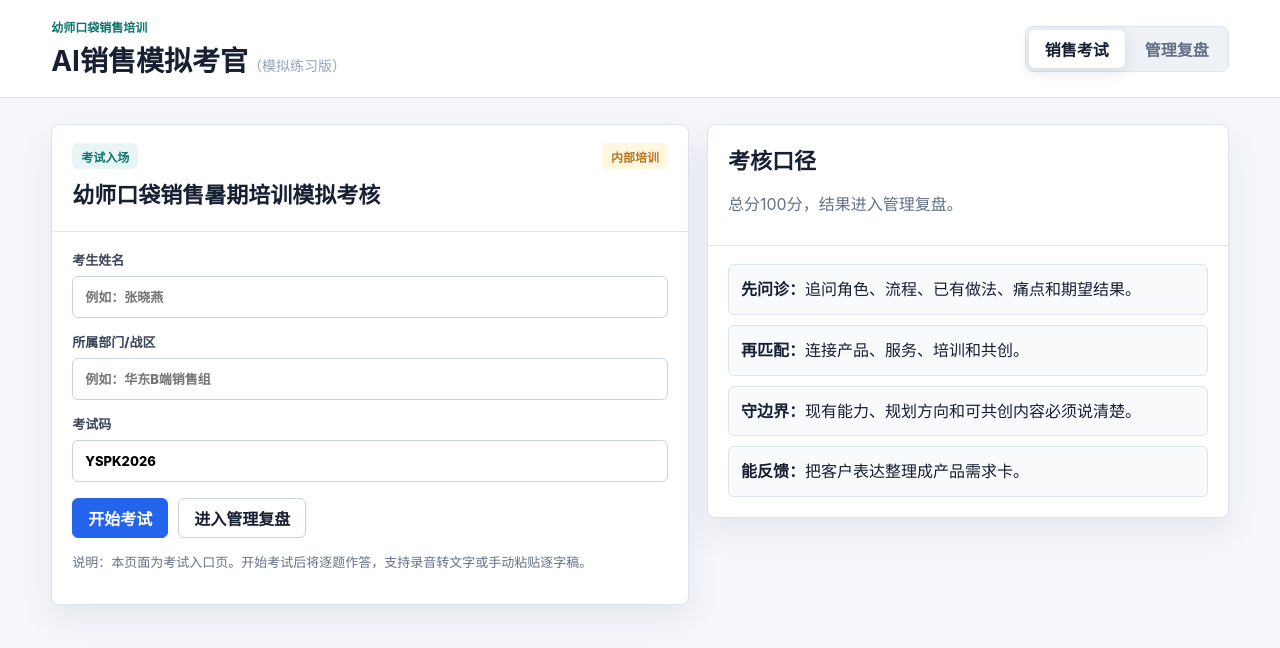
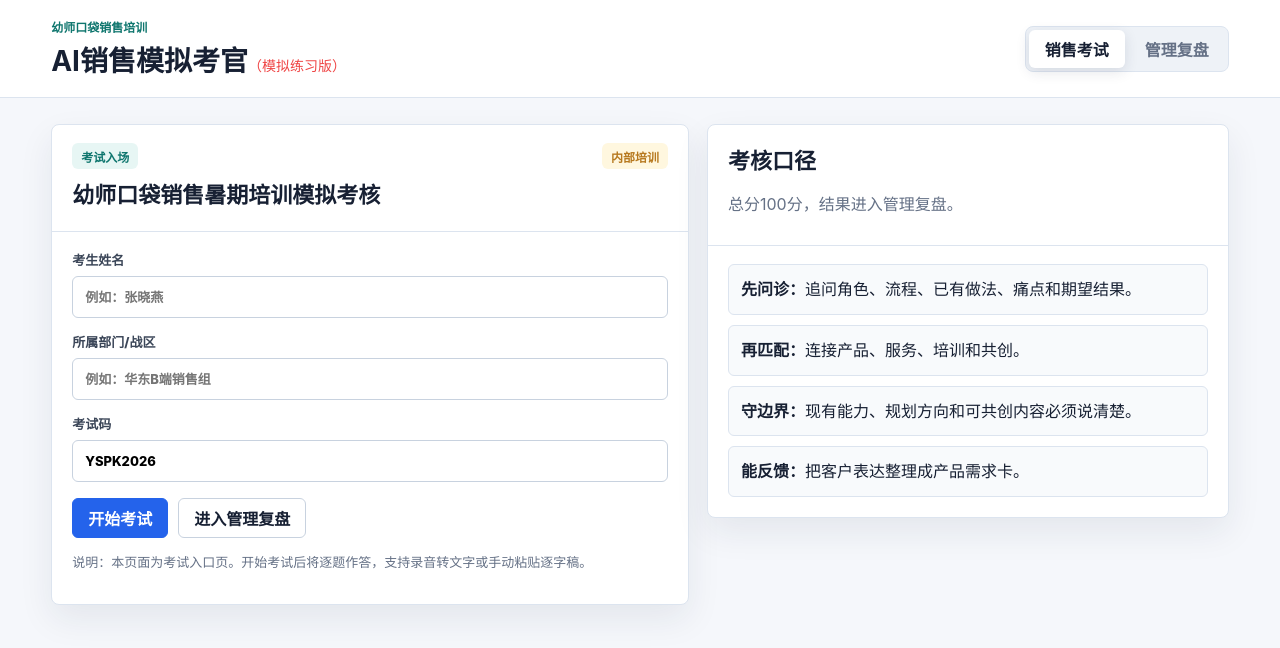
Before and after one commit to bmw335/ai-sales-examiner, a Next.js app: page / in a window 1280 px wide. Shown: the top 648 px of the page. Built offline with nearby package versions, Linux system fonts and the light colour scheme.

Commit message:
fix: 将"（模拟练习版）"文案颜色改为红色
Coze-Commit-Type: user
Coze-User-ID: 3203292292187434
Coze-Conversation-ID: 9864740

```diff
--- a/src/app/page.tsx
+++ b/src/app/page.tsx
@@ -603,7 +603,7 @@ export default function ExamPage() {
       <header className="topbar">
         <div>
           <p>幼师口袋销售培训</p>
-          <h1>AI销售模拟考官<span style={{ fontSize: 14, fontWeight: 400, color: '#94a3b8' }}>（模拟练习版）</span></h1>
+          <h1>AI销售模拟考官<span style={{ fontSize: 14, fontWeight: 400, color: '#ef4444' }}>（模拟练习版）</span></h1>
         </div>
         <nav>
           <button className={`tab ${page === 'exam' ? 'active' : ''}`} onClick={() => setPage('exam')}>销售考试</button>
```
